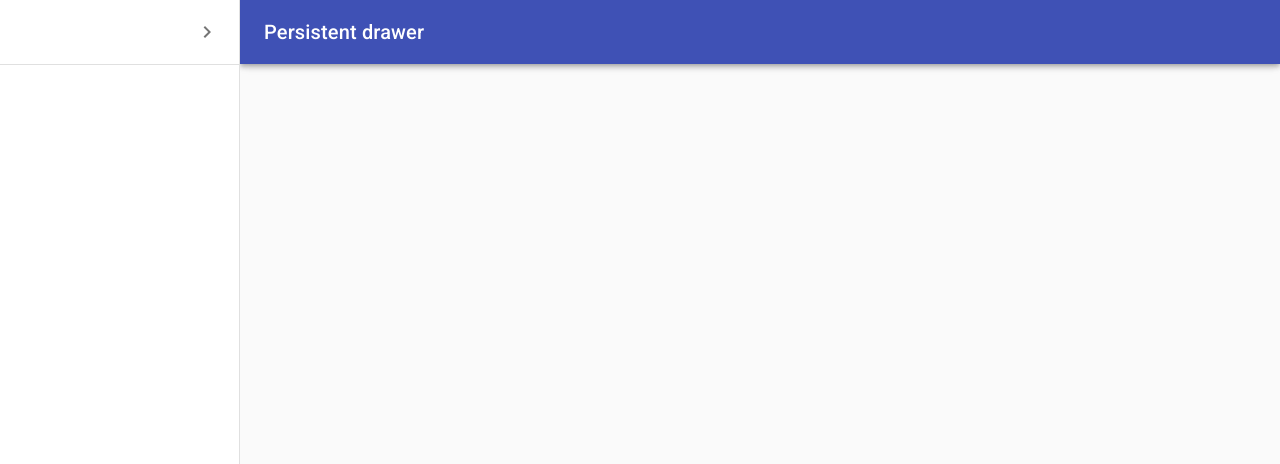
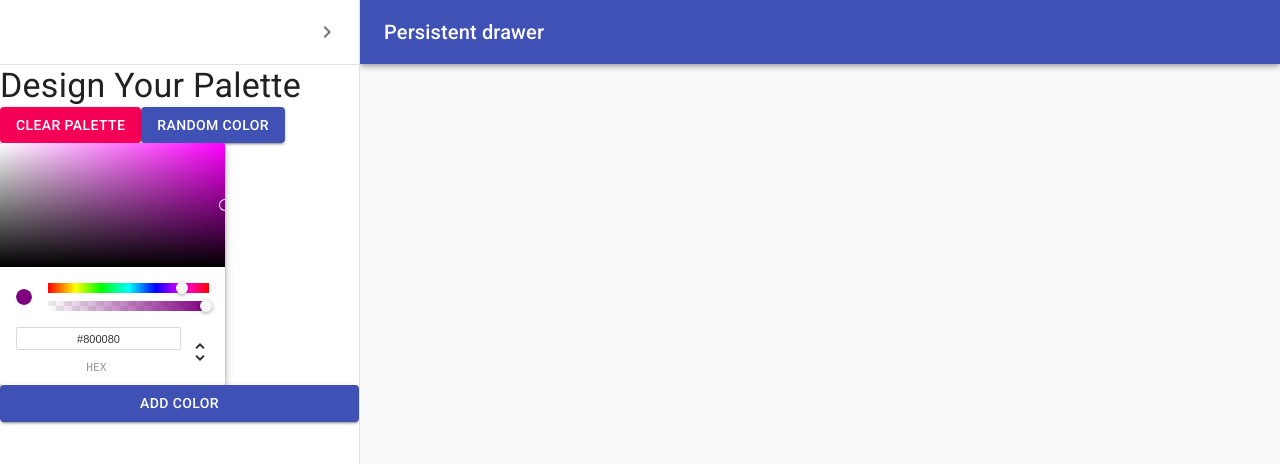
Before and after one commit to jvandy83/custom-color-app, a React (Create React App) app: page /palette/new in a window 1280 px wide. Both pictures are taken after a click on the button "open drawer". Shown: the top 464 px of the page. Built offline with nearby package versions, Linux system fonts and the light colour scheme.

Commit message:
Add ChromPicker and Buttons to drawer

```diff
--- a/package.json
+++ b/package.json
@@ -9,6 +9,7 @@
     "chroma-js": "^2.0.6",
     "rc-slider": "^8.7.1",
     "react": "^16.10.2",
+    "react-color": "^2.18.0",
     "react-copy-to-clipboard": "^5.0.1",
     "react-dom": "^16.10.2",
     "react-router-dom": "^5.1.2",
--- a/src/NewPaletteForm.js
+++ b/src/NewPaletteForm.js
@@ -1,6 +1,7 @@
 import React from 'react';
 import clsx from 'clsx';
-import { makeStyles, useTheme } from '@material-ui/core/styles';
+import { makeStyles } from '@material-ui/core/styles';
+import Button from '@material-ui/core/Button';
 import Drawer from '@material-ui/core/Drawer';
 import CssBaseline from '@material-ui/core/CssBaseline';
 import AppBar from '@material-ui/core/AppBar';
@@ -10,8 +11,9 @@
 import IconButton from '@material-ui/core/IconButton';
 import MenuIcon from '@material-ui/icons/Menu';
 import ChevronRightIcon from '@material-ui/icons/ChevronRight';
+import { ChromePicker } from 'react-color';
 
-const drawerWidth = 240;
+const drawerWidth = 360;
 
 const useStyles = makeStyles(theme => ({
   root: {
@@ -121,6 +123,22 @@
           </IconButton>
         </div>
         <Divider />
+        <Typography variant="h4">Design Your Palette</Typography>
+        <div>
+          <Button variant="contained" color="secondary">
+            Clear Palette
+          </Button>
+          <Button variant="contained" color="primary">
+            Random Color
+          </Button>
+        </div>
+        <ChromePicker
+          color="purple"
+          onChangeComplete={newColor => console.log(newColor)}
+        />
+        <Button variant="contained" color="primary">
+          Add Color
+        </Button>
       </Drawer>
       <main
         className={clsx(classes.content, {
```
Also changed, not shown: 1 other file (tests, documents, lock files or other folders).
